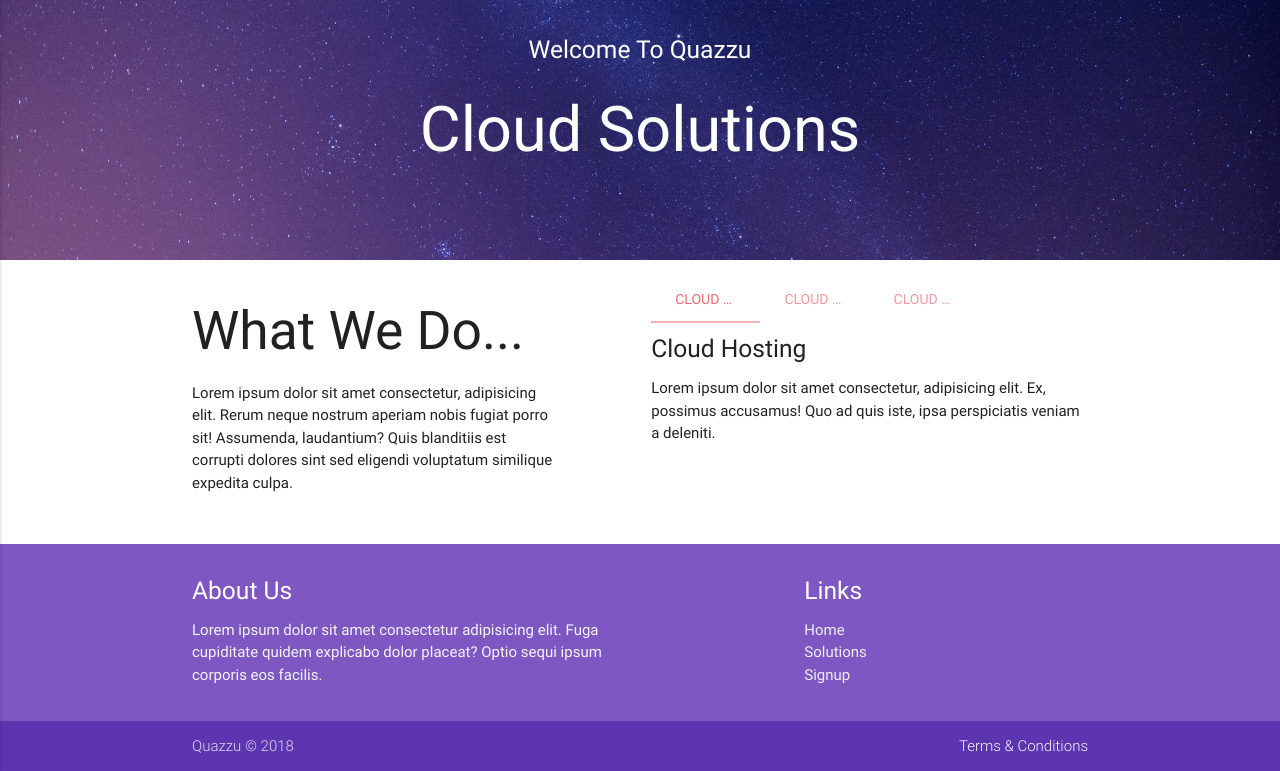
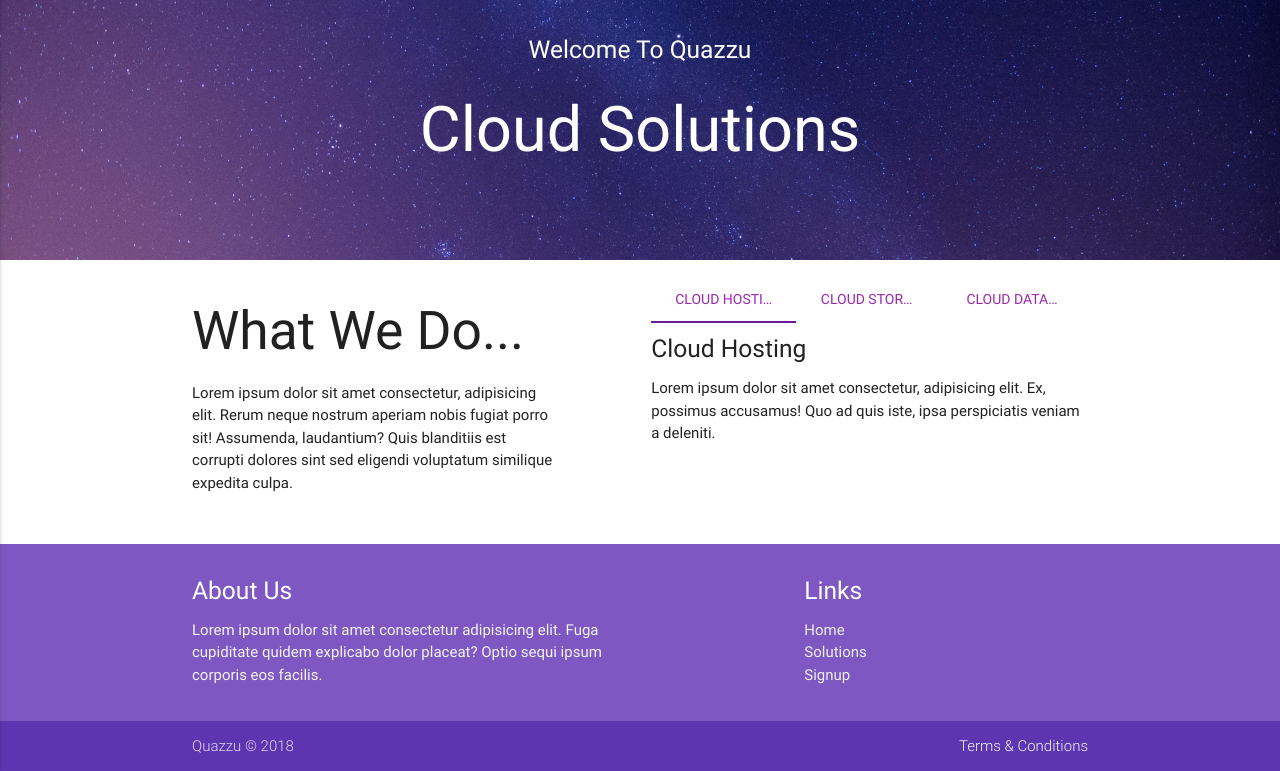
Before and after one commit to MajhiRockzZ/Materialize-CSS-Project-2, a plain HTML site: page solutions.html in a window 1280 px wide. Shown: the part 90-861 px from the top of the page. Drawn offline with nearby package versions, Linux system fonts and the light colour scheme.

Commit message:
Change tabs indicator color

```diff
--- a/css/main.css
+++ b/css/main.css
@@ -69,6 +69,10 @@
   font-size: 20px !important;
 }
 
+.tabs .indicator {
+  background-color: #6a1b9a !important;
+}
+
 @media (max-width: 500px) {
   .section-developers,
   .section-podcast {
--- a/solutions.html
+++ b/solutions.html
@@ -88,9 +88,9 @@
           <div class="row">
             <div class="col s12">
               <ul class="tabs">
-                <li class="tab col s3"><a href="#tab1">Cloud Hosting</a></li>
-                <li class="tab col s3"><a href="#tab2">Cloud Storage</a></li>
-                <li class="tab col s3"><a href="#tab3">Cloud Database</a></li>
+                <li class="tab col s4"><a href="#tab1" class="purple-text">Cloud Hosting</a></li>
+                <li class="tab col s4"><a href="#tab2" class="purple-text">Cloud Storage</a></li>
+                <li class="tab col s4"><a href="#tab3" class="purple-text">Cloud Database</a></li>
               </ul>
             </div>
             <div id="tab1" class="col s12">
```
